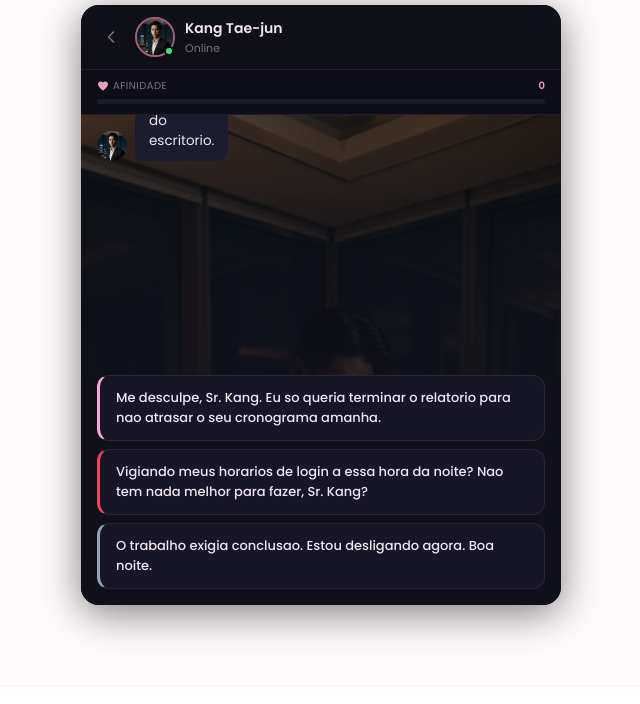
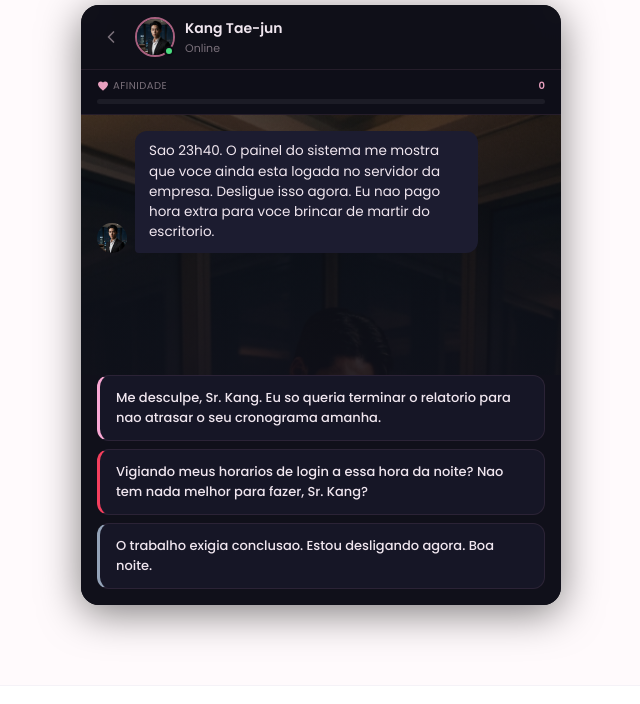
Before and after one commit to m4urilio/DORAMA-brasil-conteudo, a plain HTML site: page index.html in a window 1280 px wide. Shown: the part 8820-9524 px from the top of the page, without its empty margins (319-959 px from the left). Drawn offline with Linux system fonts and the light colour scheme; no server answers.

Commit message:
Fix chat bubble width - scope avatar CSS to img element only
The .kw-msg-avatar class was applying width:30px to both the
message container div and the avatar img, crushing the bubble.

Co-Authored-By: Claude Opus 4.6 <noreply@anthropic.com>

```diff
--- a/k-whisper/css/style.css
+++ b/k-whisper/css/style.css
@@ -246,7 +246,7 @@
     animation: kwSlideIn 0.35s ease;
 }
 
-.kw-msg-avatar {
+img.kw-msg-avatar {
     width: 30px;
     height: 30px;
     border-radius: 50%;
```
